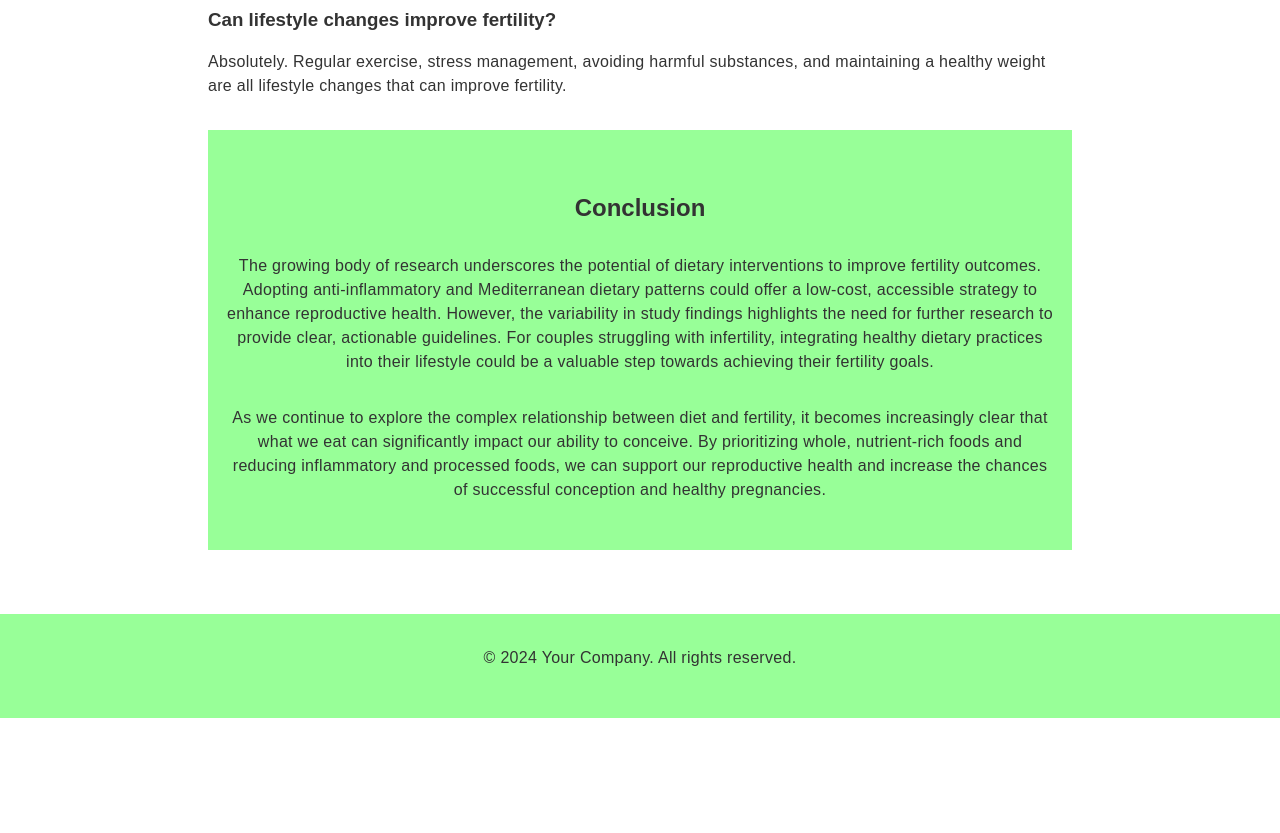
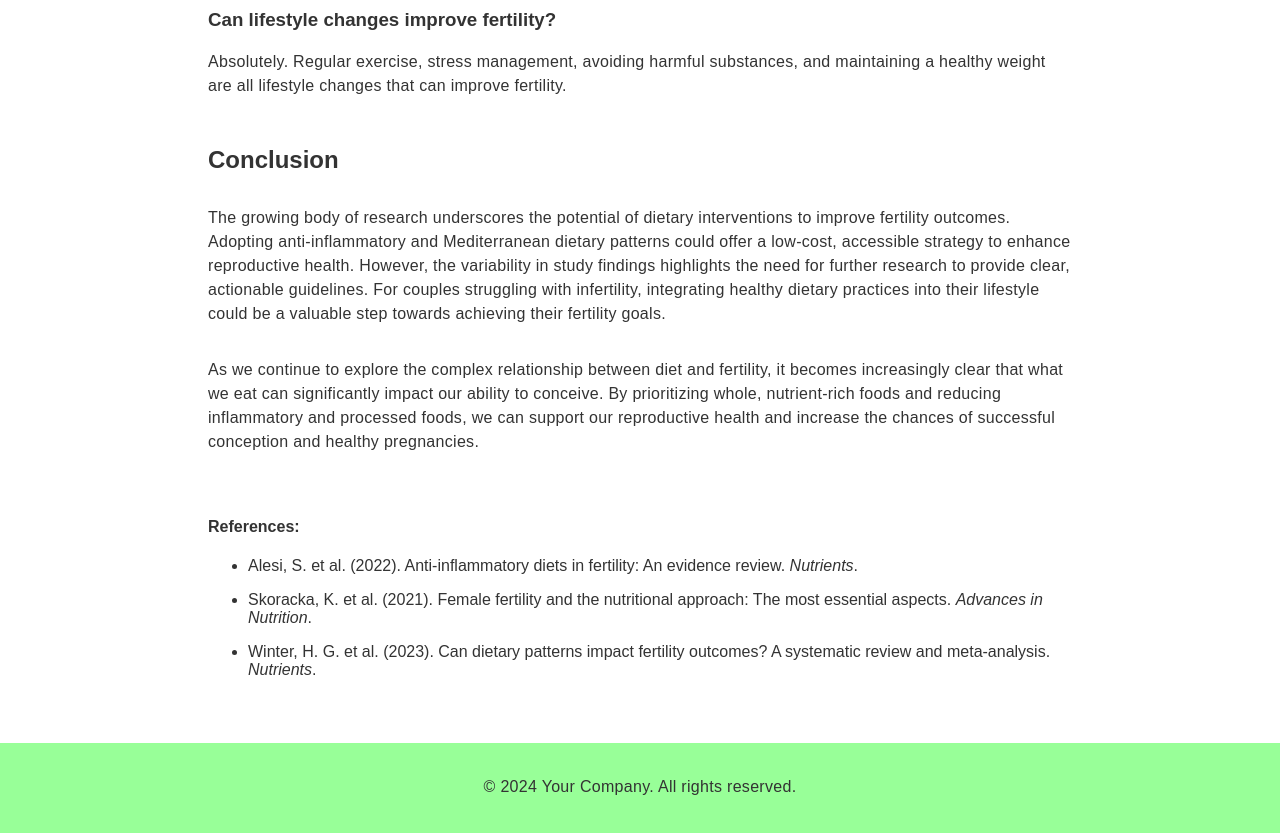
Before and after one commit to lydiastef/womens-health, a React (Create React App) app: page /fertilitydiet in a window 1280 px wide. Shown: the part 5360-6193 px from the top of the page. Before the commit the page ends 6078 px from the top, so only its background shows below. Built offline with nearby package versions, Linux system fonts and the light colour scheme.

Commit message:
domainname

```diff
--- a/src/posts/fertilitydiet.js
+++ b/src/posts/fertilitydiet.js
@@ -121,14 +121,25 @@ const BlogPost = () => {
           <p>Absolutely. Regular exercise, stress management, avoiding harmful substances, and maintaining a healthy weight are all lifestyle changes that can improve fertility.</p>
         </section>
 
-        <footer>
+        <section>
           <h2>Conclusion</h2>
           <p>The growing body of research underscores the potential of dietary interventions to improve fertility outcomes. Adopting anti-inflammatory and Mediterranean dietary patterns could offer a low-cost, accessible strategy to enhance reproductive health. However, the variability in study findings highlights the need for further research to provide clear, actionable guidelines. For couples struggling with infertility, integrating healthy dietary practices into their lifestyle could be a valuable step towards achieving their fertility goals.</p>
           <p>As we continue to explore the complex relationship between diet and fertility, it becomes increasingly clear that what we eat can significantly impact our ability to conceive. By prioritizing whole, nutrient-rich foods and reducing inflammatory and processed foods, we can support our reproductive health and increase the chances of successful conception and healthy pregnancies.</p>
+        </section>
 
-          <div style={{ marginTop: '2em', fontWeight: 'bold', textAlign: 'center' }}>
-          </div>
-        </footer>
+        <h4>References:</h4>
+        <ul>
+            <li>
+            Alesi, S. et al. (2022). Anti-inflammatory diets in fertility: An evidence review. <i>Nutrients</i>.
+            </li>
+            <li>
+            Skoracka, K. et al. (2021). Female fertility and the nutritional approach: The most essential aspects. <i>Advances in Nutrition</i>.
+            </li>
+            <li>
+            Winter, H. G. et al. (2023). Can dietary patterns impact fertility outcomes? A systematic review and meta-analysis. <i>Nutrients</i>.
+            </li>
+        </ul>
+
       </article>
     </div>
   );
--- a/src/posts/style.css
+++ b/src/posts/style.css
@@ -11,6 +11,14 @@ h1 {
 h2 {
     margin-top: 3rem;
     margin-bottom: 2rem;
+}
+
+h4 {
+    margin-top: 4rem;
+}
+
+.reference-h3 {
+    margin-top: 4rem;
 }
 
 p {
```
Also changed, not shown: 1 other file (tests, documents, lock files or other folders).
